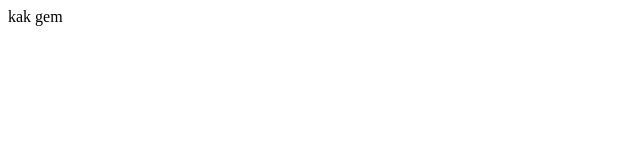
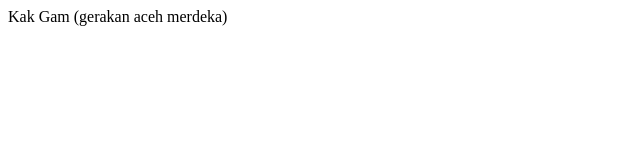
Before and after one commit to RadhiyaM4/puh-sepuh, a plain HTML site: page apa.html in a window 1280 px wide. Shown: the whole page, without its empty margins (0-640 px from the left). Drawn offline with Linux system fonts and the light colour scheme.

Commit message:
Update apa.html

```diff
--- a/apa.html
+++ b/apa.html
@@ -6,6 +6,6 @@
     <title>Document</title>
 </head>
 <body>
-    kak gem
+    Kak Gam (gerakan aceh merdeka)
 </body>
 </html>
```
